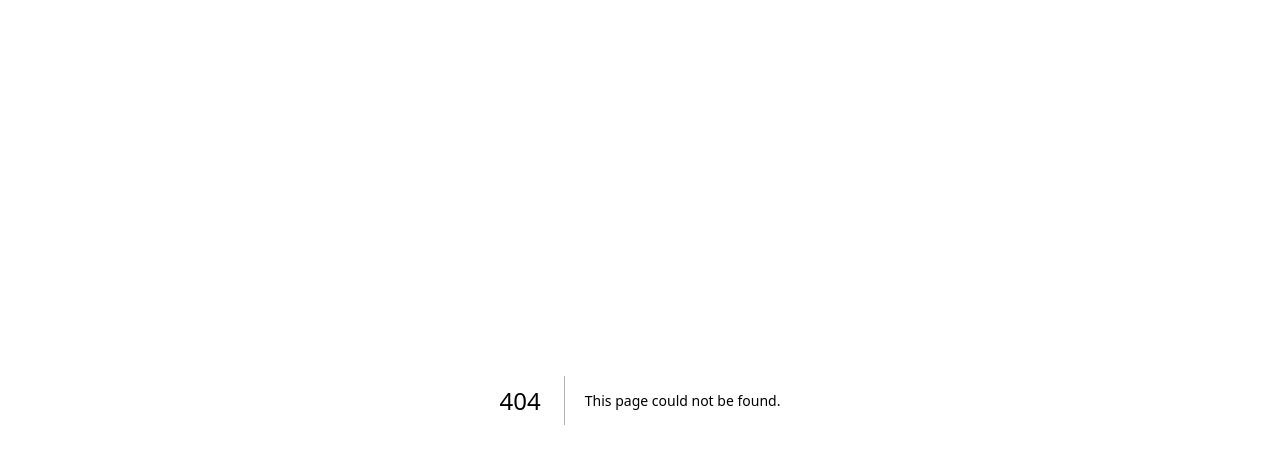
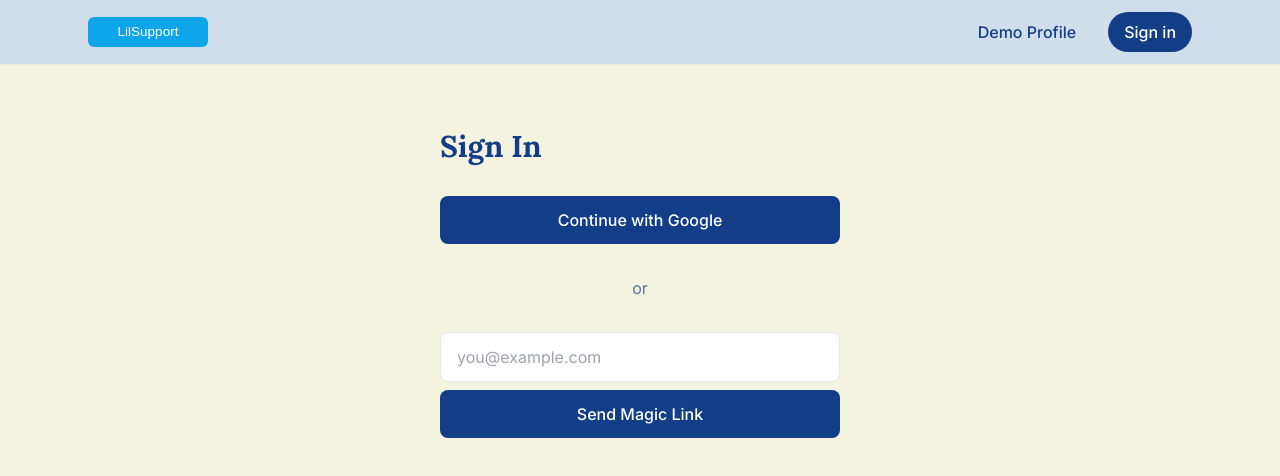
Before and after one commit to Vandereij/lilsupport, a Next.js app: page /signin in a window 1280 px wide. Before the commit this address had no page. Shown: the top 476 px of the page. Built offline with nearby package versions, Linux system fonts and the light colour scheme; no server answers.

Commit message:
create new route for signin and remove it from homepage

```diff
--- a/components/Nav.tsx
+++ b/components/Nav.tsx
@@ -55,7 +55,7 @@ export default function Nav() {
             </>
           ) : (
             <Link
-              href="/#auth"
+              href="/signin"
               className="px-4 py-2 rounded-full bg-brand-dark text-white font-medium hover:bg-brand transition"
             >
               Sign in
--- a/package.json
+++ b/package.json
@@ -10,6 +10,7 @@
     "typecheck": "tsc --noEmit"
   },
   "dependencies": {
+    "@next/font": "^14.2.15",
     "@supabase/supabase-js": "2.57.0",
     "cross-fetch": "4.0.0",
     "nanoid": "5.1.5",
--- a/pages/_app.tsx
+++ b/pages/_app.tsx
@@ -1,6 +1,14 @@
 import type { AppProps } from 'next/app'
 import './globals.css'
+import { Inter, Lora } from '@next/font/google'
+
+const inter = Inter({ subsets: ['latin'], variable: '--font-inter', weight: ['400','500','600','700'] })
+const spaceGrotesk = Lora({ subsets: ['latin'], variable: '--font-lora', weight: ['400','700'] })
 
 export default function App({ Component, pageProps }: AppProps) {
-  return <Component {...pageProps} />
+  return (
+    <main className={`${inter.variable} ${spaceGrotesk.variable} font-sans`}>
+      <Component {...pageProps} />
+    </main>
+  )
 }
--- a/pages/globals.css
+++ b/pages/globals.css
@@ -2,8 +2,16 @@
 @tailwind components;
 @tailwind utilities;
 
+html {
+  font-family: var(--font-inter);
+}
+
 body {
   @apply bg-brand-background text-brand-dark;
+}
+
+h1,h2,h3,h4,h5,h6 {
+  font-family: var(--font-lora);
 }
 
 .btn {
--- a/pages/index.tsx
+++ b/pages/index.tsx
@@ -1,7 +1,6 @@
 import Head from 'next/head'
 import Nav from '@/components/Nav'
 import { useState } from 'react'
-import { signInWithGoogle, signInWithEmail } from '@/lib/auth'
 
 export default function Home() {
   const [email, setEmail] = useState('')
@@ -23,38 +22,6 @@ export default function Home() {
             <p className="text-gray-700 text-lg bg-white p-6 rounded-xl shadow">
               LilSupport lets fans send a one‑time tip or $4/mo subscription. Creators get paid via Stripe Connect.
             </p>
-
-            <div className="space-y-4">
-              <button
-                className="btn w-full md:w-auto"
-                onClick={() => signInWithGoogle()}
-              >
-                Continue with Google
-              </button>
-
-              <div className="bg-white p-6 rounded-xl shadow space-y-2">
-                <p className="text-gray-600 font-medium">Or get a magic link:</p>
-                <div className="grid grid-cols-[1fr_auto] gap-2">
-                  <input
-                    className="input w-full"
-                    value={email}
-                    onChange={(e) => setEmail(e.target.value)}
-                    placeholder="you@example.com"
-                  />
-                  <button
-                    className="btn-secondary px-4"
-                    onClick={async () => {
-                      setStatus('Sending…')
-                      await signInWithEmail(email)
-                      setStatus('Check your email!')
-                    }}
-                  >
-                    Send
-                  </button>
-                </div>
-                {status && <small className="text-gray-500">{status}</small>}
-              </div>
-            </div>
           </div>
 
           {/* Right Column: How it works */}
--- /dev/null
+++ b/pages/signin.tsx
@@ -0,0 +1,52 @@
+import Head from 'next/head'
+import Nav from '@/components/Nav'
+import { useState } from 'react'
+import { signInWithGoogle, signInWithEmail } from '@/lib/auth'
+
+export default function SignIn() {
+  const [email, setEmail] = useState('')
+  const [status, setStatus] = useState<string>('')
+
+  const handleMagicLink = async () => {
+    if (!email) return
+    setStatus('Sending…')
+    await signInWithEmail(email)
+    setStatus('Check your email!')
+  }
+
+  return (
+    <>
+      <Head><title>Sign In | LilSupport</title></Head>
+      <Nav />
+      <main className="max-w-md mx-auto px-6 py-16 space-y-8">
+        <h1 className="text-3xl font-extrabold text-brand-dark">Sign In</h1>
+
+        <button
+          className="w-full px-4 py-3 rounded-lg bg-brand-dark text-white font-medium hover:bg-brand transition"
+          onClick={() => signInWithGoogle()}
+        >
+          Continue with Google
+        </button>
+
+        <div className="text-center text-brand-dark/70">or</div>
+
+        <div className="space-y-2">
+          <input
+            type="email"
+            placeholder="you@example.com"
+            value={email}
+            onChange={(e) => setEmail(e.target.value)}
+            className="w-full px-4 py-3 border rounded-lg focus:outline-none focus:ring-2 focus:ring-brand-primary"
+          />
+          <button
+            className="w-full px-4 py-3 rounded-lg bg-brand-dark text-white font-medium hover:bg-brand transition"
+            onClick={handleMagicLink}
+          >
+            Send Magic Link
+          </button>
+          {status && <p className="text-center text-brand-dark/70">{status}</p>}
+        </div>
+      </main>
+    </>
+  )
+}
--- a/tailwind.config.js
+++ b/tailwind.config.js
@@ -7,6 +7,10 @@ module.exports = {
   ],
   theme: {
     extend: {
+      fontFamily: {
+        sans: ['var(--font-inter)', 'sans-serif'],   // body
+        heading: ['var(--font-lora)', 'serif'], // headings
+      },
       colors: {
         brand: {
           light: '#CBDCEB',
```
